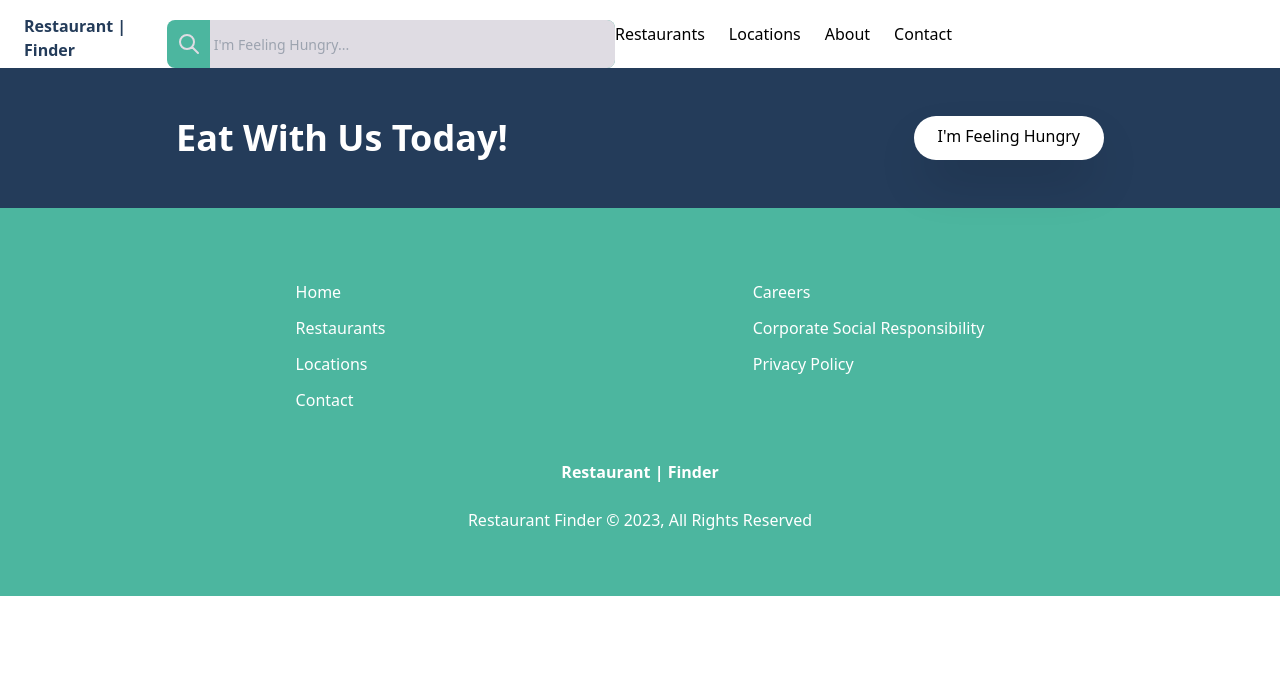
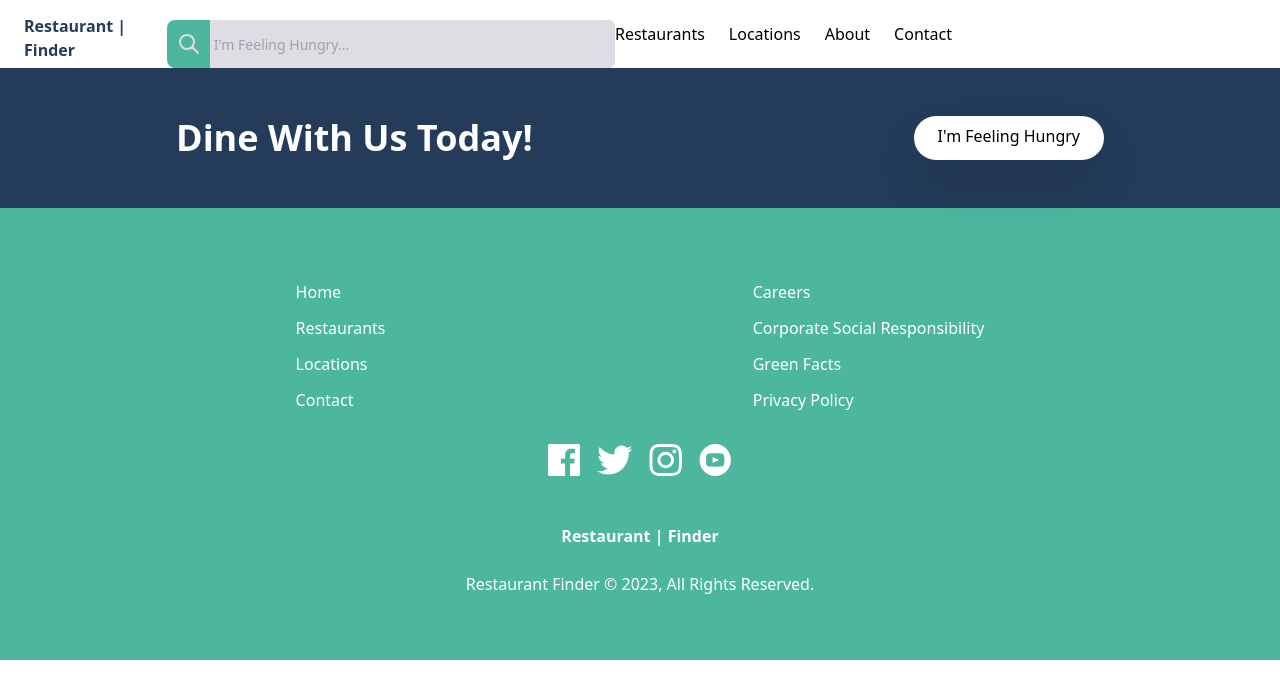
Before and after one commit to damianfearon/restaurant_finder, a React (Create React App) app: page / in a window 1280 px wide. Shown: the top 698 px of the page. Built offline with nearby package versions, Linux system fonts and the light colour scheme.

Commit message:
added social media icons to footer

```diff
--- a/src/components/Cta.jsx
+++ b/src/components/Cta.jsx
@@ -2,17 +2,17 @@ import React from 'react'
 
 export default function Cta() {
    return (
-    // !-- CTA Section -->
+    // { /* CTA Section */ }
     <section id="cta" class="bg-regal-blue">
-      {/* <!-- Flex Container --> */}
+      {/*  Flex Container  */}
       <div
         class="container flex flex-col items-center justify-between px-6 py-24 mx-auto space-y-12 md:py-12 md:flex-row md:space-y-0"
       >
-        {/* <!-- Heading --> */}
+        {/*  Heading  */}
         <h2
           class="text-5xl font-bold leading-tight text-center text-white md:text-4xl md:max-w-xl md:text-left"
         >
-          Eat With Us Today!
+          Dine With Us Today!
         </h2>
         <div class="my-16">
           <button
--- a/src/components/Footer.jsx
+++ b/src/components/Footer.jsx
@@ -1,7 +1,4 @@
 import React from 'react'
-
-
-
 
 export default function Footer() {
   return (
@@ -12,7 +9,7 @@ export default function Footer() {
         <div className='flex flex-col-reverse items-center justify-between space-y-12'
         >
           <div className='mx-auto my-6 text-center text-white'>
-            Restaurant Finder &copy; 2023, All Rights Reserved
+            Restaurant Finder &copy; 2023, All Rights Reserved.
            </div>
 
            {/* Logo */}
@@ -22,9 +19,32 @@ export default function Footer() {
 
         </div>
 
-        {/* List Container */}
-        <div class="flex justify-around space-x-32">
-          <div class="flex flex-col space-y-3 text-white">
+       {/* Social Links Container & Icons */}
+       <div class="flex justify-center space-x-4">
+
+       <a href="#">
+              <img src="/img/icon-facebook.svg" alt="" class="h-8" />
+            </a>
+
+            {/* Twitter */}
+            <a href="#">
+              <img src="/img/icon-twitter.svg" alt="" class="h-8" />
+            </a>
+
+            {/* Instagram */}
+            <a href="#">
+              <img src="/img/icon-instagram.svg" alt="" class="h-8" />
+            </a>
+
+            {/* YouTube */}
+            <a href="#">
+              <img src="/img/icon-youtube.svg" alt="" class="h-8" />
+            </a>
+           </div>
+
+          {/* List Container */}
+        <div className="flex justify-around space-x-32">
+          <div className="flex flex-col space-y-3 text-white">
             <a href="#" className='hover:text-regal-blue'>Home</a>
             <a href="#" className='hover:text-regal-blue'>Restaurants</a>
             <a href="#" class="hover:text-regal-blue">Locations</a>
@@ -33,13 +53,11 @@ export default function Footer() {
           <div class="flex flex-col space-y-3 text-white">
             <a href="#" class="hover:text-regal-blue">Careers</a>
             <a href="#" class="hover:text-regal-blue">Corporate Social Responsibility</a>
+            <a href="#" class="hover:text-regal-blue">Green Facts</a>
             <a href="#" class="hover:text-regal-blue">Privacy Policy</a>
           </div>
         </div>
-
-      </div>
-
-
-    </footer>
+ </div>
+ </footer>
   )
 }
```
Also changed, not shown: public/img/icon-facebook.svg (added).
